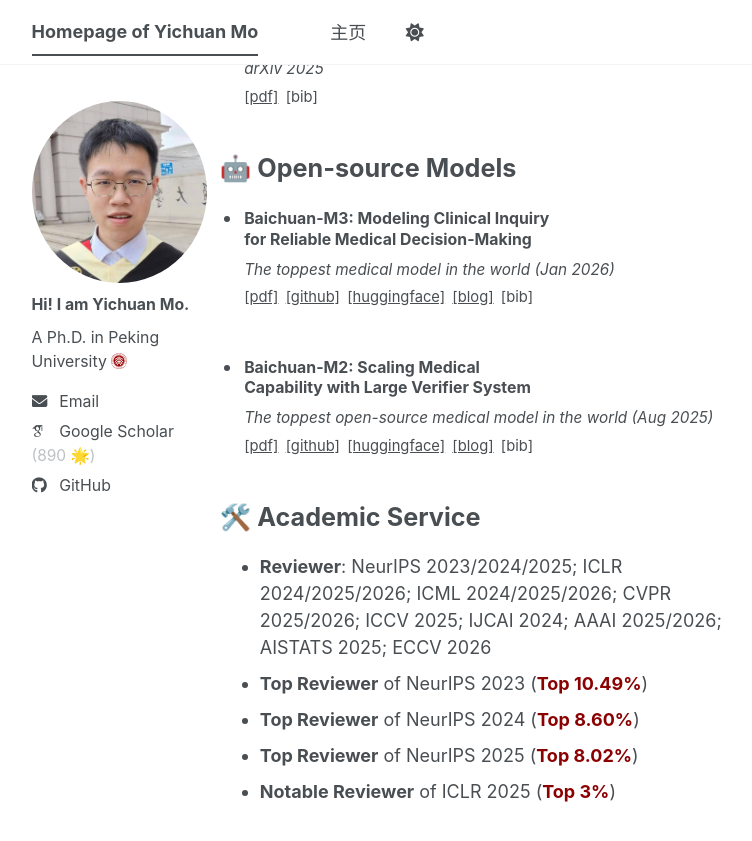
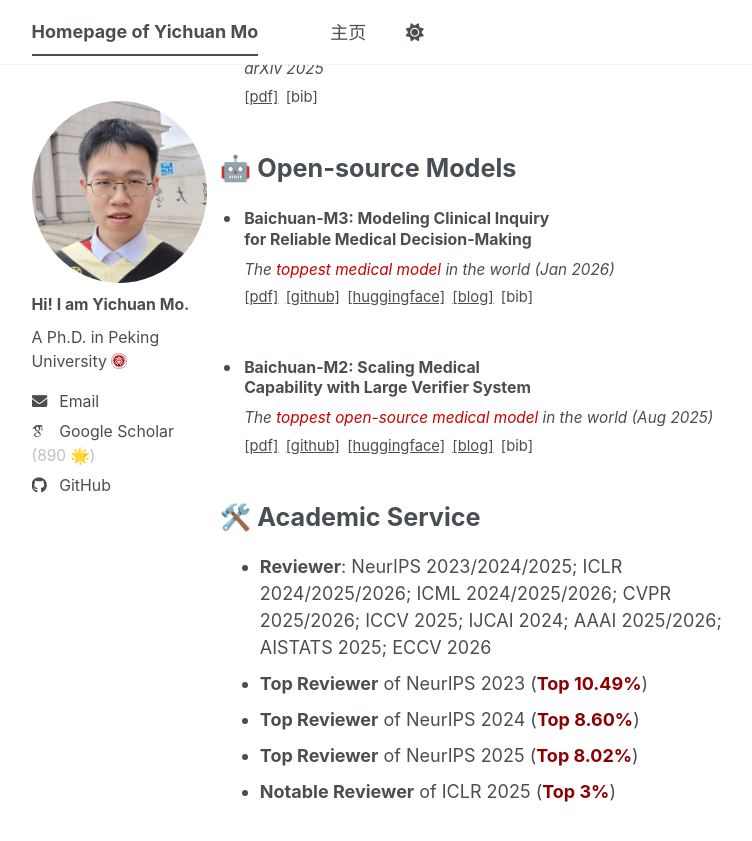
Before and after one commit to mo666666/mo666666.github.io, a Jekyll site: the page built from _pages/about.md, in a window 1280 px wide and 900 px high, scrolled down 4147 px. Shown: the top 841 px of the window, without its empty margins (164-916 px from the left). Built offline with Jekyll 4.4.1, drawn with Linux system fonts in a browser that asks for light colours; some web fonts are replaced; a script bundle is joined from its source files by our own code; library files that are not in the unit come from our copies.

Commit message:
Add color red

```diff
--- a/_pages/about.md
+++ b/_pages/about.md
@@ -91,7 +91,7 @@
       <h3 class="publication-entry__title">
         Baichuan-M3: Modeling Clinical Inquiry for Reliable Medical Decision-Making
       </h3>
-      <p class="publication-entry__venue"><em>The toppest medical model in the world (Jan 2026)</em></p>
+      <p class="publication-entry__venue"><em>The <span style="color: #cc0000;">toppest medical model</span> in the world (Jan 2026)</em></p>
       <div class="publication-links">
         <a class="publication-links__link" href="https://arxiv.org/pdf/2602.06570" target="_blank" rel="noopener">[pdf]</a>
         <a class="publication-links__link" href="https://github.com/baichuan-inc/Baichuan-M3-235B" target="_blank" rel="noopener">[github]</a>
@@ -106,7 +106,7 @@
       <h3 class="publication-entry__title">
         Baichuan-M2: Scaling Medical Capability with Large Verifier System
       </h3>
-      <p class="publication-entry__venue"><em>The toppest open-source medical model in the world (Aug 2025)</em></p>
+      <p class="publication-entry__venue"><em>The <span style="color: #cc0000;">toppest open-source medical model</span> in the world (Aug 2025)</em></p>
       <div class="publication-links">
         <a class="publication-links__link" href="https://arxiv.org/pdf/2509.02208" target="_blank" rel="noopener">[pdf]</a>
         <a class="publication-links__link" href="https://github.com/baichuan-inc/Baichuan-M2-32B" target="_blank" rel="noopener">[github]</a>
```
